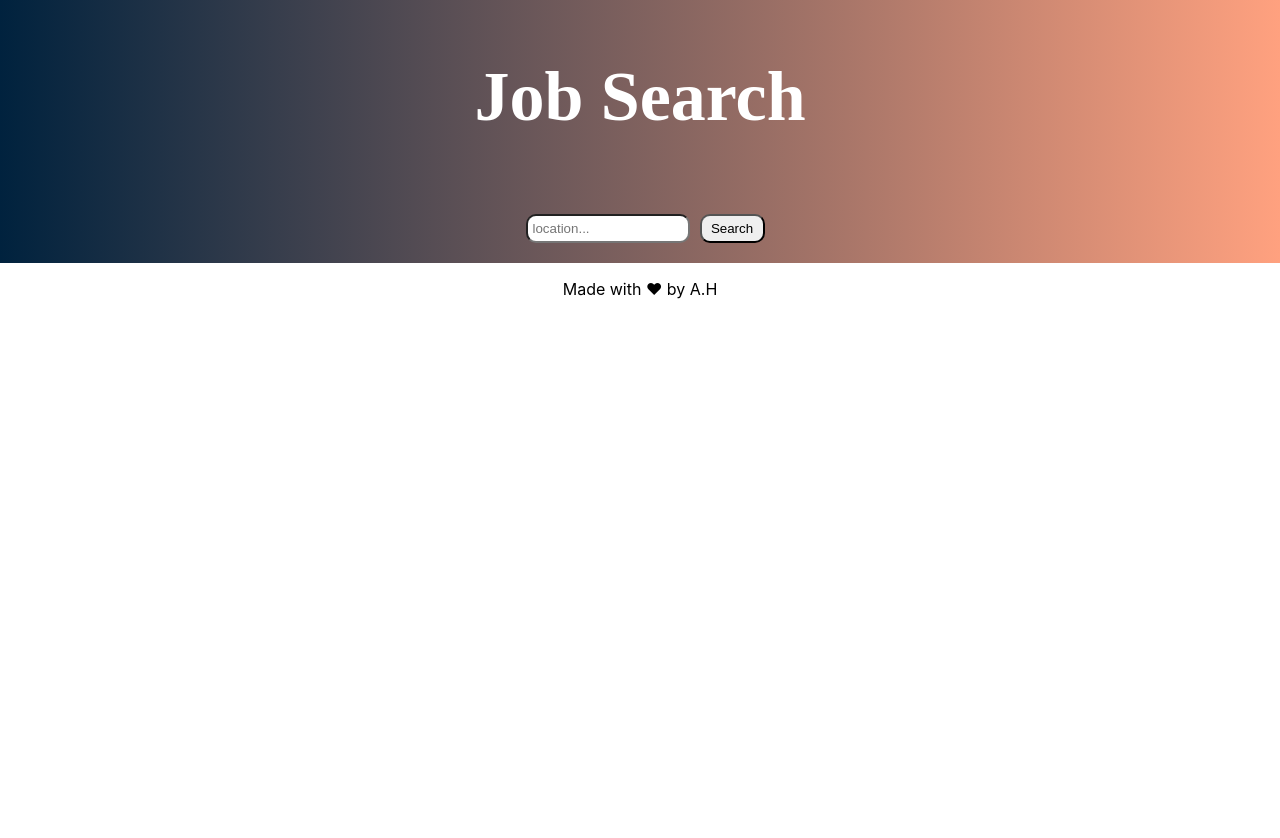
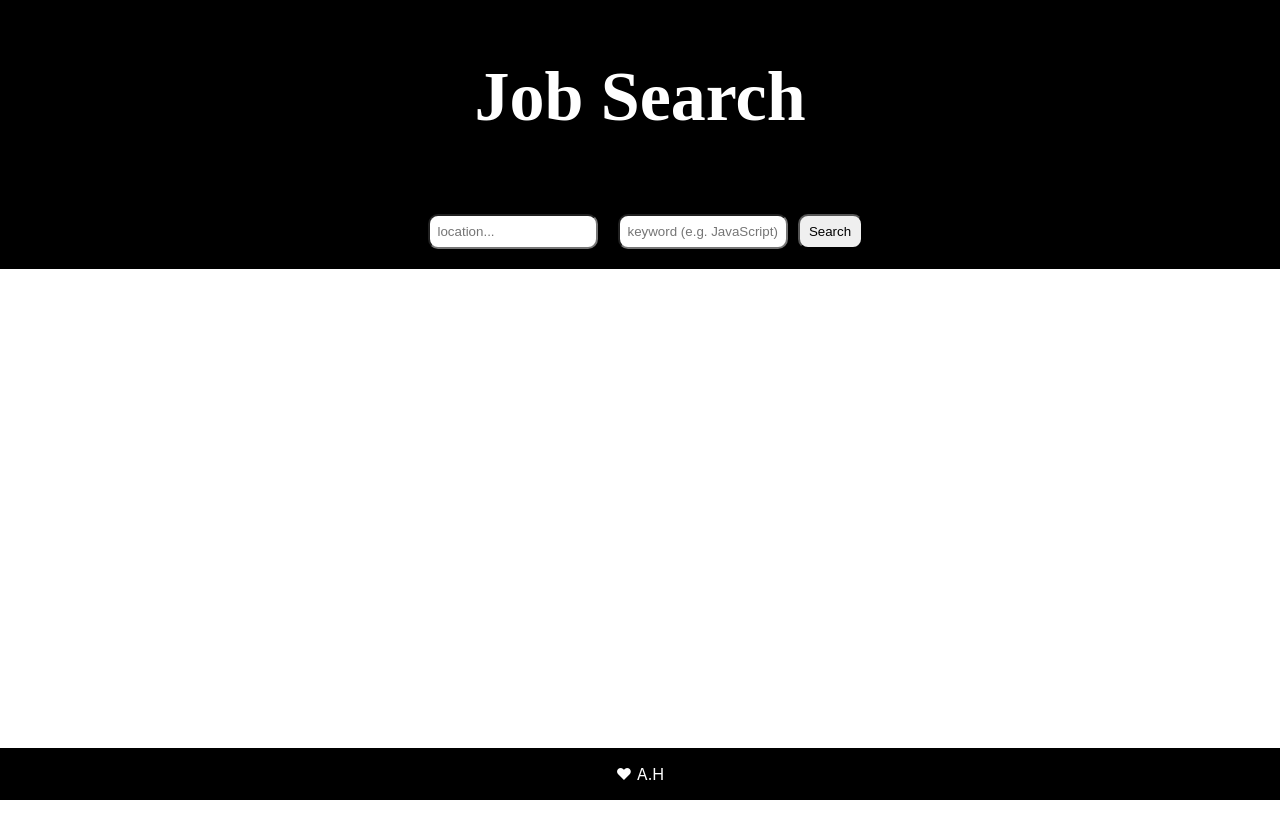
Before and after one commit to anumhsn/Jobs-io, a React (Create React App) app in the folder project2/: page / in a window 1280 px wide. Shown: the top 838 px of the page. After the commit the page ends 800 px from the top, so only its background shows below. Built offline with nearby package versions, Linux system fonts and the light colour scheme; a web font is replaced by a local one.

Commit message:
added second input parameter

```diff
--- a/project2/src/App.css
+++ b/project2/src/App.css
@@ -15,25 +15,20 @@ body{
 }
 
 .header, .input {
-  /* background color taken from https://uigradients.com/#Zinc */
-  background: #FFA17F;  /* fallback for old browsers */
-  background: -webkit-linear-gradient(to right, #00223E, #FFA17F);  /* Chrome 10-25, Safari 5.1-6 */
-  background: linear-gradient(to right, #00223E, #FFA17F); /* W3C, IE 10+/ Edge, Firefox 16+, Chrome 26+, Opera 12+, Safari 7+ */
-
+  background: black;
   padding: 10px;
 }
 
 input{
   margin-bottom: 25px;
   border-radius: 10px;
-  padding: 5px;
+  padding: 8px;
   width: 150px;
   margin: 10px;
-
 }
 
 button{
-  padding: 5px;
+  padding: 8px;
   border-radius: 10px;
   width: 65px;
   text-decoration: none;
@@ -41,7 +36,7 @@ button{
 }
 
 button:hover {
-  background-color: black; /* Green */
+  background-color: lightgreen; /* Green */
   color: white;
 }
 
@@ -50,17 +45,22 @@ button:hover {
   border: 1px solid black;
   /* box-sizing: border-box;  */
   padding: 25px 25px 50px 25px;
-  margin-bottom: 25px;
-  margin-left: 100px;
-  margin-right: 100px;
+  margin: 25px 100px 25px 100px;
   border-radius: 10px;
 }
 
 .job-info img{
-  height: 100px;
-  width: auto;
+  width: 200px;
+  height: auto;
 }
 
+/* FOOTER */
 .footer{
-  height: 80vh;
+  position: fixed;
+  left: 0;
+  bottom: 0;
+  width: 100%;
+  background-color: black;
+  color: white;
+  text-align: center;
 }
--- a/project2/src/App.js
+++ b/project2/src/App.js
@@ -10,14 +10,16 @@ class App extends React.Component{
   constructor(props){
     super(props);
     this.state={
-      jobs: []
+      jobs: [],
+      // description: ''
     }
   }
 
-  showJobs = async (location) => {
-    const jobs = await fetchJobs(location);
+  showJobs = async (description, location) => {
+    const jobs = await fetchJobs(description, location);
     this.setState({
-      jobs: jobs
+      jobs: jobs,
+      // description: description
     })
   }
 
@@ -33,6 +35,7 @@ class App extends React.Component{
           showJobs={this.showJobs}
           jobs={this.state.jobs}
           />
+
         </main>
         <footer>
           <Footer />
--- a/project2/src/components/Footer.jsx
+++ b/project2/src/components/Footer.jsx
@@ -4,7 +4,7 @@ class Footer extends React.Component{
     render(){
         return(
             <div className="footer">
-                <p>Made with &hearts; by A.H</p>
+                <p>&hearts; A.H</p>
             </div>
         )
     }
--- a/project2/src/components/Search.jsx
+++ b/project2/src/components/Search.jsx
@@ -5,7 +5,8 @@ class Search extends React.Component{
     constructor(props){
         super(props);
         this.state={
-            location: ''
+            location: '',
+            description: ''
         }
     }
 
@@ -22,9 +23,12 @@ class Search extends React.Component{
             <div className="search">
                 <form className="input" onSubmit={(e)=>{
                     e.preventDefault();
-                    this.props.showJobs(this.state.location)
+                    this.props.showJobs(this.state.description, this.state.location)
+                    // this.props.showJobs()
+
                 }}>
                     <input name="location" placeholder="location..." type="text" onChange={this.handleChange}/>
+                    <input name="description" placeholder="keyword (e.g. JavaScript)" type="text" onChange={this.handleChange} />
                     <button>Search</button>
                 </form>
 
@@ -34,6 +38,7 @@ class Search extends React.Component{
                             <img src={info.company_logo} />
                             <p>{info.title} at {info.company}</p>
                             <p>Job Type: {info.type}</p>
+
                         </div>
                     ))
                 }
--- a/project2/src/services/api-helper.js
+++ b/project2/src/services/api-helper.js
@@ -1,7 +1,7 @@
 import axios from 'axios';
 
 
-export const fetchJobs = async (location) => {
-    const response = await axios.get(`https://cors-anywhere.herokuapp.com/jobs.github.com/positions.json?description=web+developer&location=${location}`);
+export const fetchJobs = async (description, location) => {
+    const response = await axios.get(`https://cors-anywhere.herokuapp.com/jobs.github.com/positions.json?description=${description}&location=${location}`);
     return response.data;
 }
```
Also changed, not shown: project2/src/components/Keyword.jsx (deleted, +0 -13 lines).
